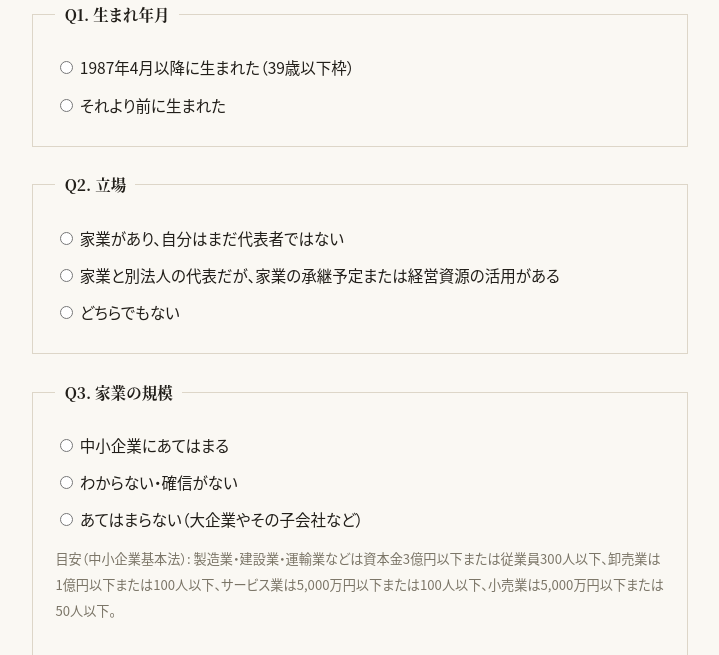
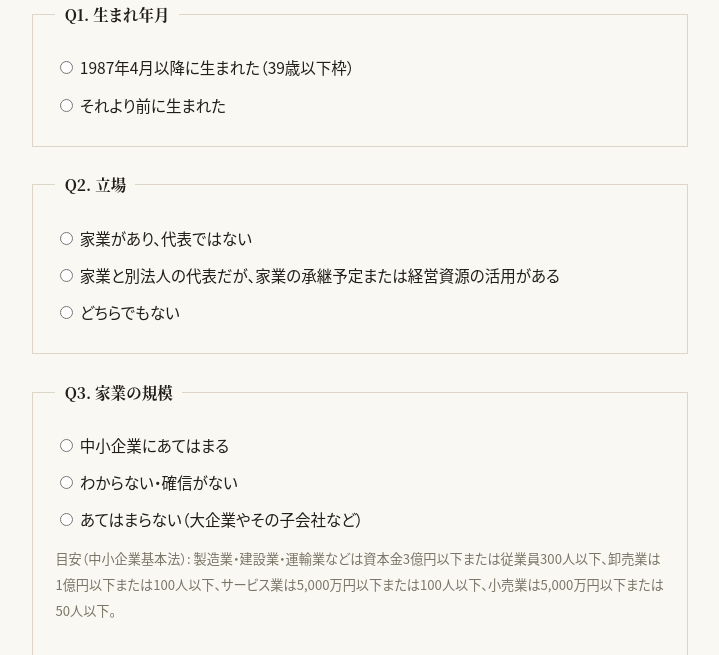
Before and after one commit to R9a00/shinseider, a Python web app: template site/templates/check.html in a window 1280 px wide. Shown: the part 274-929 px from the top of the page, without its empty margins (280-999 px from the left). Run offline with Jinja, Linux system fonts and the light colour scheme; the template is opened without the code that fills it, so the values that code supplies are empty; some libraries are stand-ins or nearby versions.

Commit message:
fix: Q2文言を指摘どおりに簡素化、見込み結果画面を再構成
- 「家業があり、代表ではない」に修正
- 見込み時: 代表に会社のことを聞くきっかけの一文＋中小企業の目安を結果内に挿入
- 締切行のペース文言を残日数連動に（間に合うかページと同じpace bucketsを使用）
- 「結果はあなたのブラウザ上に保存済みです」「※この判定は…」に変更

Co-Authored-By: Claude Fable 5 <noreply@anthropic.com>

```diff
--- a/site/build.py
+++ b/site/build.py
@@ -479,6 +479,7 @@ def main():
     check_data = {
         "birth_cutoff": "1987-04-01",
         "entry_deadline": entry_end,
+        "pace_buckets": sorted(pace["buckets"], key=lambda b: -b["min_days"]),
         "requirements": [
             {"id": r["id"], "label": r["label"], "severity": r["severity"]}
             for r in subsidy["requirements"]["items"]
--- a/site/templates/_checkform.html
+++ b/site/templates/_checkform.html
@@ -6,7 +6,7 @@
   </fieldset>
   <fieldset>
     <legend>Q2. 立場</legend>
-    <label><input type="radio" name="q_pos" value="yes" required> 家業があり、自分はまだ代表者ではない</label>
+    <label><input type="radio" name="q_pos" value="yes" required> 家業があり、代表ではない</label>
     <label><input type="radio" name="q_pos" value="alt"> 家業と別法人の代表だが、家業の承継予定または経営資源の活用がある</label>
     <label><input type="radio" name="q_pos" value="no"> どちらでもない</label>
   </fieldset>
@@ -48,10 +48,12 @@ document.getElementById('check-form').addEventListener('submit', function(e){
       html += '<h2>アトツギ甲子園：エントリー資格を満たしています</h2>';
     } else {
       html += '<h2>アトツギ甲子園：エントリー資格に適合の見込み</h2>' +
-        '<p>年齢と立場は要件に合っています。残る確認は、家業が中小企業の定義（Q3の目安）にあてはまるかどうかだけです。</p>';
+        '<p>年齢と立場は要件に合っています。残る確認は、家業が中小企業の定義にあてはまるかどうかです。「アトツギ甲子園の出場を検討している」と切り出せば、現在の代表に会社のことを聞く良い機会になります。</p>' +
+        '<p class="muted">目安（中小企業基本法）: 製造業・建設業・運輸業などは資本金3億円以下または従業員300人以下、卸売業は1億円以下または100人以下、サービス業は5,000万円以下または100人以下、小売業は5,000万円以下または50人以下。</p>';
     }
-    html += '<p>締切（11/25 18:00）まで<strong>' + (days > 0 ? 'あと' + days + '日' : '本日18:00まで') + '</strong>。出場（地方予選含む）まで進むと、事業承継・M&A補助金の審査で加点の対象になります。</p>' +
-      '<p>次の一歩: <a href="entry.html">申請書の準備を始める</a>（30分から）</p>';
+    var pb = (data.pace_buckets || []).find(function(x){ return days >= x.min_days; });
+    html += '<p>締切（11/25 18:00）まで<strong>' + (days > 0 ? 'あと' + days + '日' : '本日18:00まで') + '</strong>。' + (pb ? pb.message : '') + '</p>' +
+      '<p>次の一歩は: <a href="entry.html">申請書の準備を始める</a>（30分〜）</p>';
   } else {
     html += '<h2>アトツギ甲子園：資格要件に合わない可能性</h2><p>年齢・立場・企業規模の要件は公式のエントリー要領で必ず確認してください（例外や詳細条件があります）。</p>';
   }
@@ -64,8 +66,8 @@ document.getElementById('check-form').addEventListener('submit', function(e){
   } else {
     html += '<p class="muted">補助金の見立て（任意のQ3）は、未回答のままで大丈夫です。気になったときに準備室でいつでも確認できます。</p>';
   }
-  html += '<p>結果はこの端末に保存済みです。<a href="workspace.html">進み具合のページで全体を見る →</a></p>';
-  html += '<p class="muted">この判定は簡易チェックです。適用可否は各制度の公募要領原文が常に優先します。</p>';
+  html += '<p>結果はあなたのブラウザ上に保存済みです。<a href="workspace.html">進み具合のページで全体を見る →</a></p>';
+  html += '<p class="muted">※この判定は簡易チェックです。適用可否は各制度の公募要領原文が常に優先します。</p>';
   var r = document.getElementById('result');
   r.innerHTML = html; r.hidden = false; r.scrollIntoView({behavior:'smooth'});
   try { localStorage.setItem('shinseider_check', JSON.stringify({age:age,pos:pos,sme:sme,succ:succ,ts:new Date().toISOString()})); } catch(_) {}
```
